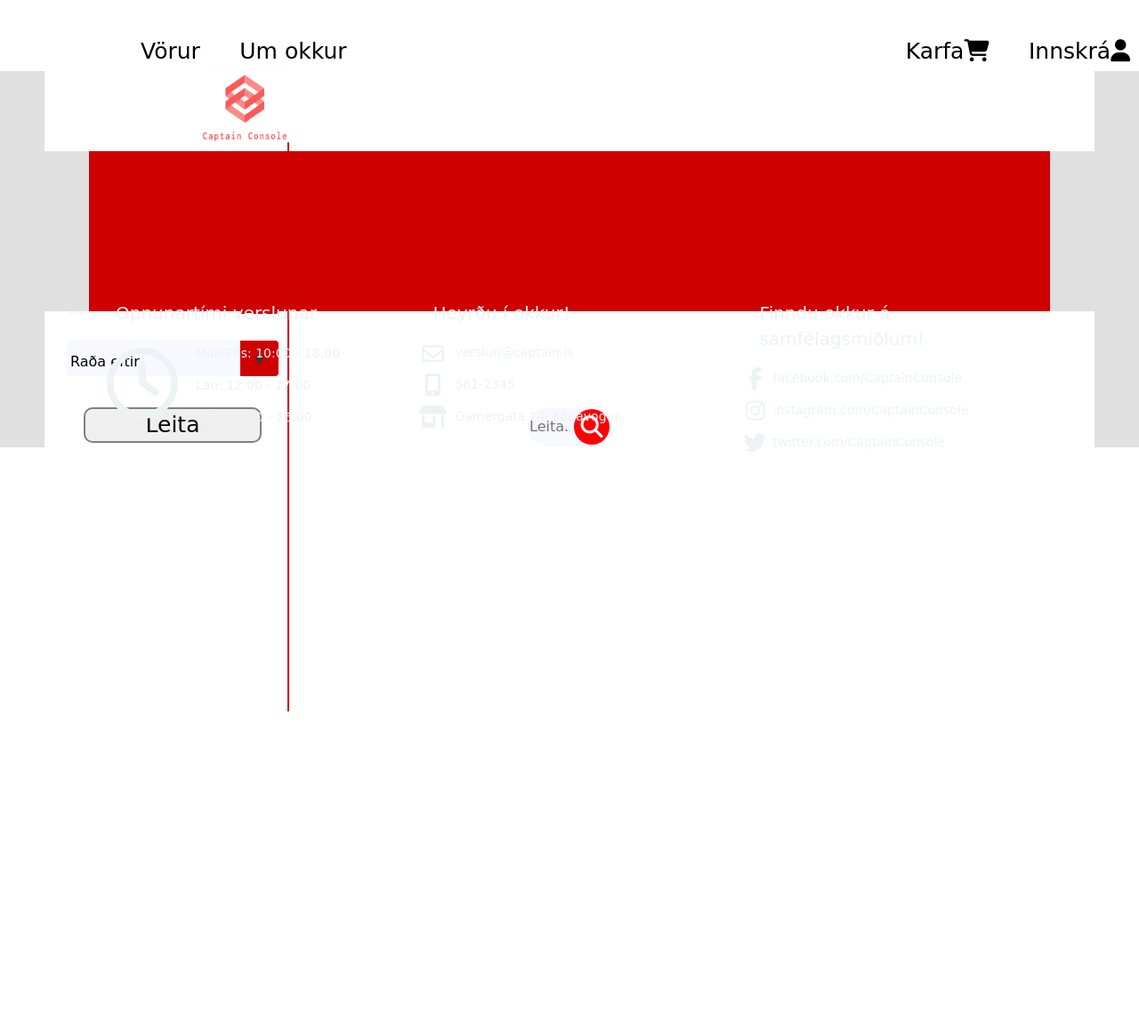
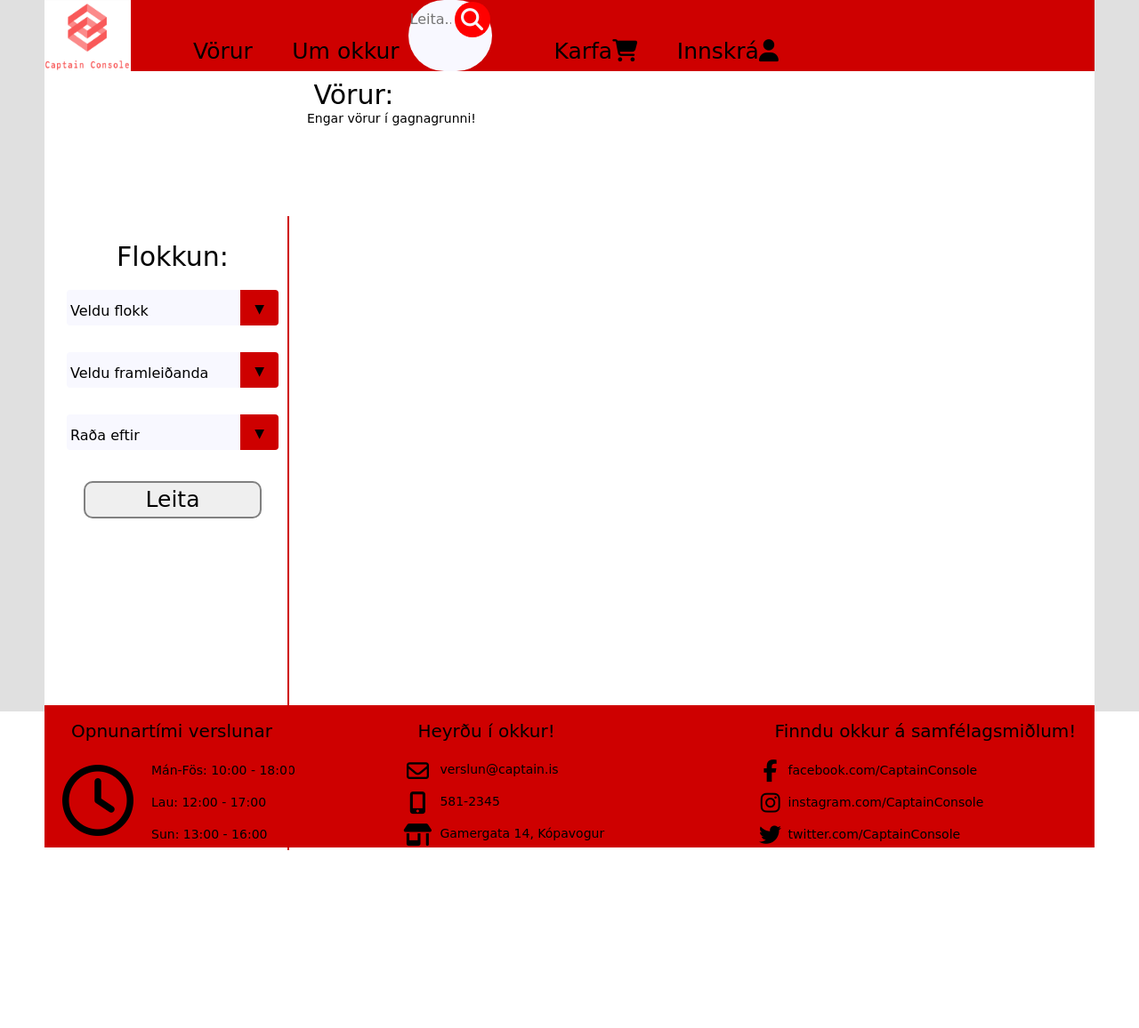
Before and after one commit to BjarkiF/Verklegt-2, a Django app: page /all/ in a window 1280 px wide. Shown: the whole page at 89% size. Before the commit the page ends 800 px from the top, so only its background shows below. Run offline with Django 3.2, Linux system fonts and the light colour scheme; data that the repository does not hold is empty; parts of the project's set-up code (start-up, migrations or seed data) failed here and were passed over; some libraries are stand-ins or nearby versions; some web fonts are replaced.

Commit message:
style update

```diff
--- a/captain_console/static/css/style.scss.css
+++ b/captain_console/static/css/style.scss.css
@@ -11,7 +11,7 @@ img {
   height: 80px;
   width: 97px; }
 
-* {
+body {
   /*box-sizing: border-box;*/
   margin: 0;
   padding: 0;
@@ -22,57 +22,61 @@ li, a, button {
   color: black;
   text-decoration: none; }
 
-#left, #right {
+/*
+#left, #right{
   background: #E0E0E0;
   position: fixed;
   top: 0;
   bottom: 0;
-  width: 50px; }
+  width: 50px;
 
-#left {
-  left: 0; }
+}
 
-#right {
-  right: 0; }
+#left{
+  left: 0;
+}
 
-.container {
+#right{
+  right: 0;
+}
+*/
+.container:first-of-type {
   /*margin-top: 80px;*/
-  margin: 80px 0 0 0;
   padding: 0;
   border-left: 50px #E0E0E0 solid;
   border-right: 50px #E0E0E0 solid;
   width: 100%;
-  height: 100%; }
+  height: 100%;
+  display: flex;
+  flex-direction: column;
+  height: 100vh; }
 
 body {
   font-family: 'Turret Road', cursive;
   /*background: #d3d3d3;*/
   /*text-align: center;*/
-  height: 100%; }
+  height: 100%;
+  flex: 1 0 auto;
+  color: #000000; }
+
+.content {
+  min-height: 70vh; }
 
 /*-------------------------------------------------------------------------*/
 /*Footer*/
 footer {
-  /*position: fixed;*/
-  height: 180px;
+  flex-shrink: 0;
   width: 100%;
+  height: 20vh;
   bottom: 0;
   background-color: #CE0000;
-  color: #EDF2F4;
-  border-left: 50px #E0E0E0 solid;
-  border-right: 50px #E0E0E0 solid;
-  margin-top: 10px;
-  position: relative; }
+  display: flex;
+  flex-direction: row; }
 
 /*-------------------------------------------------------------------------*/
 /*Left Footer*/
 .left-footer {
-  width: 33%;
-  height: 100%;
-  float: left; }
-
-.opening-hours {
-  float: left; }
+  width: 33%; }
 
 .opening-hours p {
   margin-bottom: 16px; }
@@ -90,7 +94,6 @@ footer {
 /*Center Footer*/
 .center-footer {
   width: 34%;
-  height: 100%;
   float: left; }
 
 .center-footer-header {
@@ -114,7 +117,6 @@ footer {
 /*Right Footer*/
 .right-footer {
   width: 33%;
-  height: 100%;
   float: left; }
 
 .right-footer-header {
@@ -142,7 +144,9 @@ footer {
   line-height: 80px; }
 
 nav {
-  float: right;
+  width: 100%;
+  height: 10vh;
+  background-color: #CE0000;
   /*line-height: 80px;*/ }
 
 nav a {
@@ -152,19 +156,15 @@ nav a {
   list-style: none;
   text-decoration: none;
   display: flex;
-  width: 85%;
   /*border: black solid 5px;*/ }
 
 .Rbuttons {
-  position: absolute;
   top: 0;
   right: 0; }
 
 .search {
-  position: absolute;
   top: 60%;
   left: 50%;
-  transform: translate(-50%, -50%);
   background: ghostwhite;
   border-radius: 40px;
   padding: 2px;
@@ -204,7 +204,6 @@ nav a {
   width: 50px; }
 
 .Lbuttons {
-  position: absolute;
   top: 0;
   left: 10%; }
 
@@ -288,7 +285,6 @@ header nav ul a {
 /*---------------------------------------------------------------------------*/
 /*SIDEBAR Á VÖRUSÍÐU*/
 .sidebar-items {
-  position: fixed;
   display: inline-block;
   width: 260px;
   height: 100%;
@@ -355,6 +351,9 @@ select::-ms-expand {
 
 /*--------------------------------------------------------------------------*/
 /*FrontPage*/
+.content {
+  flex-shrink: 0; }
+
 .frontcontent {
   width: 95%;
   float: right;
```
Also changed, not shown: other parts of captain_console/static/css/style.scss.css (+21 -42 lines).
